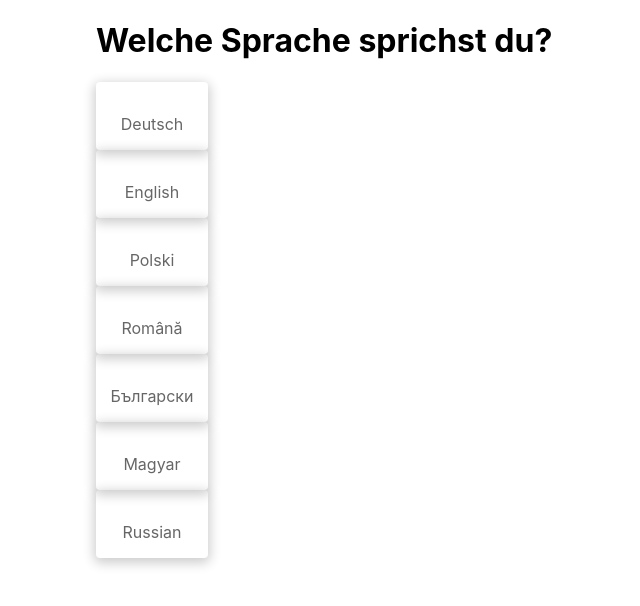
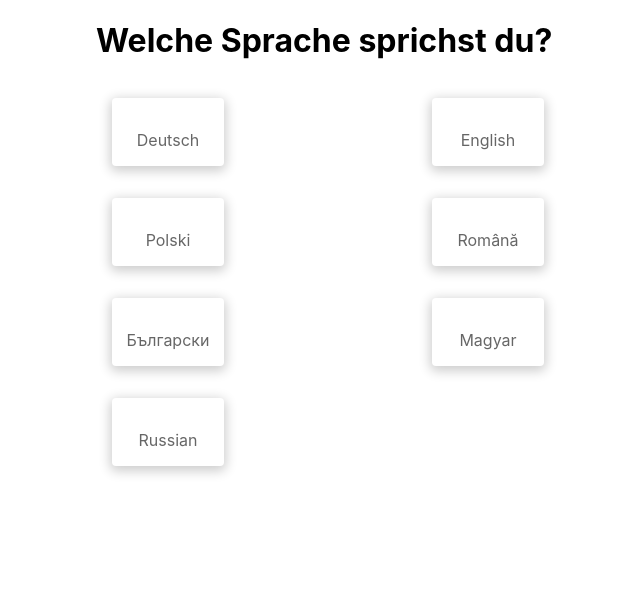
Before and after one commit to jeanmarc5592/language-switcher, a React (Create React App) app: page / in a window 1280 px wide. Shown: the top 606 px of the page, without its empty margins (224-864 px from the left). Built offline with nearby package versions, Linux system fonts and the light colour scheme.

Commit message:
Adjust Language Grid

```diff
--- /dev/null
+++ b/src/components/LanguageList/LanguageList.module.css
@@ -0,0 +1,7 @@
+.languageGrid {
+  padding: 1rem;
+  display: grid;
+  grid-template-columns: 1fr 1fr;
+  column-gap: 2rem;
+  row-gap: 2rem;
+}
--- a/src/components/LanguageList/index.tsx
+++ b/src/components/LanguageList/index.tsx
@@ -1,9 +1,10 @@
 import localesList from '../../data/locales.json';
 import { LanguageButton } from '..';
+import styles from './LanguageList.module.css';
 
 export const LanguageList = () => {
   return (
-    <div>
+    <div className={styles.languageGrid}>
       {localesList.locales.map(locale => {
         return (
           <LanguageButton {...locale} key={locale.code} />
```
